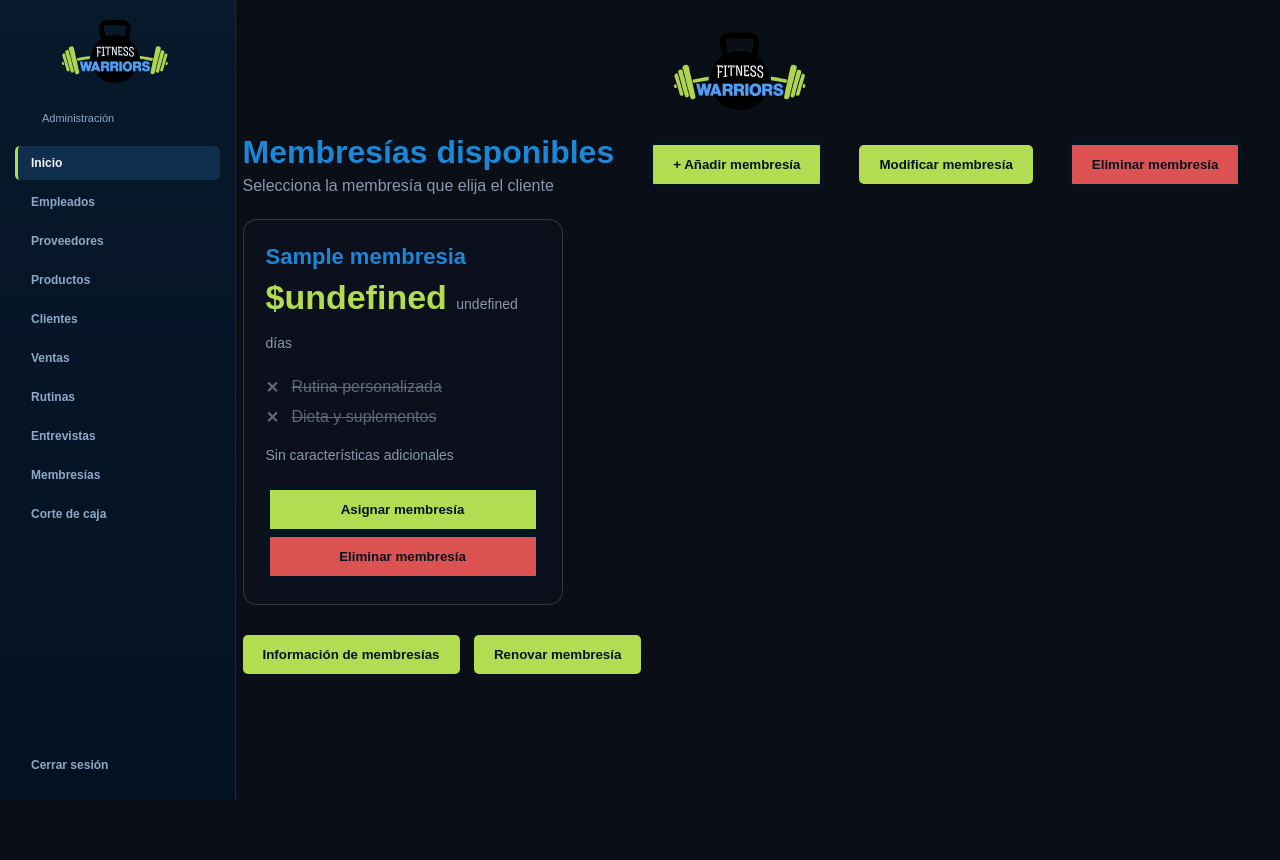
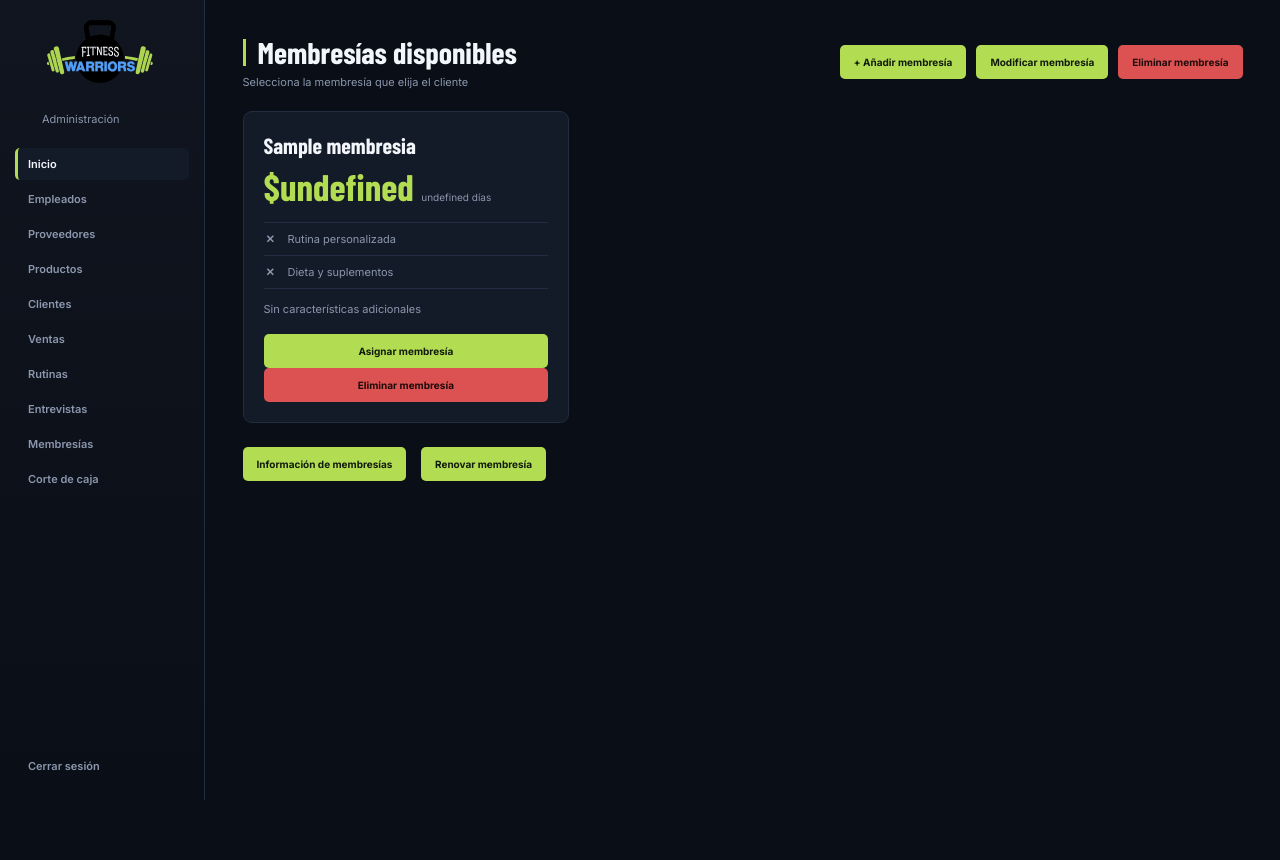
Before and after one commit to BloodSG/Proyecto-Gym-Warriors, a PHP site: page /HTML-Code/membrdispoadmin.html in a window 1280 px wide. After the commit the page ends 800 px from the top, so only its background shows below. Run offline with PHP 8.4, Linux system fonts and the light colour scheme; tables that the repository leaves empty or names only in its code hold one stand-in row (values such as "Sample post").

Commit message:
Rutina y diseño de membresia

```diff
--- a/CSS-Code/membrdispoadmin.css
+++ b/CSS-Code/membrdispoadmin.css
@@ -1,185 +1,31 @@
+@import url('https://fonts.googleapis.com/css2?family=Barlow+Condensed:wght@500;600;700&family=Inter:wght@400;500;600;700&display=swap');
+
 :root {
+    --bg: #0a0e17;
+    --bg-elevated: #10151f;
+    --card: #131a28;
+    --border: #232c40;
     --lime: #b2dc52;
+    --blue: #4d9fff;
+    --danger: #dc5252;
     --text: #f2f5fa;
-}
-body{
-    font-family: Arial;
-    background: #0a0e17;
-    background-size: cover;
-    padding:30px;
-    min-height:100vh;
-    margin:0;
-    margin-left: 205px;
-}
-.contenido{
-    width: 100%;
-    max-width: 1000px;
-    margin: auto;
-}
-.logo{
-    text-align:center;
-}
-.logo img{
-    width:180px;
-}
-h1{
-    margin: 0 0 6px;
-    color:#1c87d5;
-}
-p{
-    color:#8b97ad;
+    --text-dim: #8b97ad;
 }
 
-/* Encabezado: titulo y boton de añadir */
-.encabezado{
-    display:flex;
-    justify-content:space-between;
-    align-items:center;
-    gap:16px;
-    flex-wrap:wrap;
-    margin: 10px 0 24px;
+* { box-sizing: border-box; }
+html { scroll-behavior: smooth; }
+body {
+    min-width: 320px;
+    min-height: 100vh;
+    margin: 0;
+    padding: 0 32px 45px 237px;
+    background: var(--bg);
+    color: var(--text);
+    font-family: Inter, Arial, sans-serif;
 }
-.encabezado p{
-    margin:0;
-}
-.btn-agregar{
-    padding:12px 20px;
-    background:#b2dc52;
-    color:#04141f;
-    border:4px solid #04141f;
-    border-radius:5px;
-    cursor:pointer;
-    font-weight:bold;
-}
-.btn-eliminar{
-    padding:12px 20px;
-    background:#dc5252;
-    color:#04141f;
-    border:4px solid #04141f;
-    border-radius:5px;
-    cursor:pointer;
-    font-weight:bold;
-}
-.btn-editar{
-    padding:12px 20px;
-    background:#b2dc52;
-    color:#04141f;
-    border:none;
-    border-radius:5px;
-    cursor:pointer;
-    font-weight:bold;
-}
-.btn-vigencias {
-    margin-top: 30px;
-    margin-right: 10px;
-    padding: 12px 20px;
-    background: #b2dc52;
-    color: #04141f;
-    border: none;
-    border-radius: 5px;
-    cursor: pointer;
-    font-weight: bold;
-}
+a { color: inherit; text-decoration: none; }
 
-.btn-renmem {
-    margin-top: 30px;
-    padding: 12px 20px;
-    background: #b2dc52;
-    color: #04141f;
-    border: none;
-    border-radius: 5px;
-    cursor: pointer;
-    font-weight: bold;
-}
-/* Rejilla: se acomoda sola según cuántas membresías haya */
-.membresias{
-    display:grid;
-    grid-template-columns: repeat(auto-fill, minmax(250px, 1fr));
-    gap:20px;
-}
-
-.tarjeta{
-    display:flex;
-    flex-direction:column;
-    background: rgba(19, 26, 40, 0.30);
-    border: 1px solid rgba(255, 255, 255, 0.16);
-    border-radius: 14px;
-    padding: 24px 22px;
-    backdrop-filter: blur(8px);
-    -webkit-backdrop-filter: blur(8px);
-}
-.tarjeta:hover{
-    border-color:#b2dc52;
-}
-.tarjeta h2{
-    margin:0 0 8px;
-    color:#1c87d5;
-    font-size:22px;
-}
-.precio{
-    margin:0 0 16px;
-    color:#b2dc52;
-    font-size:34px;
-    font-weight:bold;
-}
-.precio span{
-    color:#8b97ad;
-    font-size:14px;
-    font-weight:normal;
-}
-
-/* lista de beneficios: paloma si lo incluye, tacha si no */
-.beneficios{
-    list-style:none;
-    margin:0 0 14px;
-    padding:0;
-}
-.beneficios li{
-    padding:6px 0 6px 26px;
-    position:relative;
-    color:#f2f5fa;
-}
-.beneficios li::before{
-    position:absolute;
-    left:0;
-    font-weight:bold;
-}
-.beneficios li.si::before{
-    content:"✓";
-    color:#b2dc52;
-}
-.beneficios li.no{
-    color:#5d687d;
-    text-decoration:line-through;
-}
-.beneficios li.no::before{
-    content:"✕";
-    color:#5d687d;
-}
-.caracteristicas{
-    flex:1;
-    margin:0 0 20px;
-    font-size:14px;
-    line-height:1.4;
-}
-.btn-suscribir{
-    display:block;
-    text-align:center;
-    padding:12px;
-    background:#b2dc52;
-    color:#04141f;
-    border:4px solid #04141f;
-    font-weight:bold;
-    text-decoration:none;
-}
-.vacio{
-    grid-column:1 / -1;
-    text-align:center;
-    padding:40px 0;
-}
-
-/* Menú lateral */
-
+/* menu lateral */
 .sidebar {
     position: fixed;
     inset: 0 auto 0 0;
@@ -187,102 +33,188 @@
     flex-direction: column;
     width: 205px;
     padding: 18px 15px;
-    background: linear-gradient(180deg, #07192c, #041120);
-    border-right: 1px solid #102b45;
+    background: linear-gradient(180deg, var(--bg-elevated), var(--bg));
+    border-right: 1px solid var(--border);
 }
-
-.brand {
-    display: block;
-    padding: 0 10px 14px;
-}
-
-.brand img {
-    display: block;
-    width: 145px;
-    max-width: 100%;
-    margin: auto;
-}
-
-.sidebar-label {
-    margin: 7px 27px 22px;
-    color: #8ea8c6;
-    font-size: 11px;
-}
-
-.main-nav {
-    display: grid;
-    gap: 5px;
-}
-
+.brand { display: block; padding: 0 10px 14px; }
+.brand img { display: block; width: 145px; max-width: 100%; margin: auto; }
+.sidebar-label { margin: 7px 27px 22px; color: var(--text-dim); font-size: 11px; }
+.main-nav { display: grid; gap: 3px; overflow-y: auto; }
 .main-nav a,
 .logout {
     display: flex;
     align-items: center;
-    gap: 12px;
-    padding: 10px 13px;
+    padding: 9px 10px;
     border-left: 3px solid transparent;
     border-radius: 5px;
-    color: #8da8c6;
-    font-size: 12px;
+    color: var(--text-dim);
+    font-size: 11px;
     font-weight: 600;
-    text-decoration: none;
+}
+.main-nav a:hover,
+.main-nav .active {
+    border-left-color: var(--lime);
+    background: var(--card);
+    color: var(--text);
+}
+.logout { margin-top: auto; }
+
+/* contenido */
+.contenido {
+    width: min(100%, 1000px);
+    margin: 34px auto 0;
+}
+.logo { display: none; }
+
+p {
+    margin: 0 0 6px;
+    color: var(--text-dim);
+    font-size: 11px;
 }
 
-.main-nav a:hover,
-.main-nav .active {
+.encabezado {
+    display: flex;
+    flex-wrap: wrap;
+    align-items: center;
+    gap: 10px;
+    margin: 0 0 22px;
+}
+.encabezado > div:first-child { margin-right: auto; }
+.encabezado p { margin: 0; }
+.encabezado h1 {
+    margin: 0 0 5px;
+    font-family: 'Barlow Condensed', sans-serif;
+    font-size: 30px;
     color: var(--text);
-    background: #102e4d;
-    border-left-color: var(--lime);
+}
+.encabezado h1::before {
+    display: inline-block;
+    width: 3px;
+    height: 27px;
+    margin-right: 12px;
+    background: var(--lime);
+    content: "";
+    vertical-align: -2px;
 }
 
-.nav-icon {
-    display: inline-grid;
-    width: 18px;
-    place-items: center;
-    color: #9ab7d4;
-    font-size: 18px;
-    line-height: 1;
+.btn-agregar,
+.btn-editar,
+.btn-eliminar,
+.btn-vigencias,
+.btn-renmem,
+.btn-suscribir {
+    padding: 11px 14px;
+    border: 0;
+    border-radius: 5px;
+    background: var(--lime);
+    color: #111b0b;
+    cursor: pointer;
+    font: inherit;
+    font-size: 10px;
+    font-weight: 700;
+}
+.btn-eliminar {
+    background: var(--danger);
+    color: #1f0a0a;
+}
+.btn-agregar:hover,
+.btn-editar:hover,
+.btn-eliminar:hover,
+.btn-vigencias:hover,
+.btn-renmem:hover,
+.btn-suscribir:hover { filter: brightness(1.08); }
+
+.btn-vigencias,
+.btn-renmem {
+    margin: 24px 10px 0 0;
 }
 
-.logout {
-    margin-top: auto;
+/* acom segun cuatas haya */
+.membresias {
+    display: grid;
+    grid-template-columns: repeat(auto-fill, minmax(250px, 1fr));
+    gap: 10px;
+}
+.tarjeta {
+    display: flex;
+    flex-direction: column;
+    padding: 20px;
+    border: 1px solid var(--border);
+    border-radius: 9px;
+    background: var(--card);
+}
+.tarjeta:hover { border-color: var(--blue); }
+.tarjeta h2 {
+    margin: 0;
+    font-family: 'Barlow Condensed', sans-serif;
+    font-size: 22px;
+}
+.precio {
+    margin: 6px 0 14px;
+    color: var(--lime);
+    font-family: 'Barlow Condensed', sans-serif;
+    font-size: 37px;
+    font-weight: 700;
+}
+.precio span {
+    color: var(--text-dim);
+    font-family: Inter, Arial, sans-serif;
+    font-size: 10px;
+    font-weight: 400;
 }
 
-/* Adaptación del menú para pantallas pequeñas */
+/* lista de beneficios:paloma si lo incluye, tacha si no */
+.beneficios {
+    margin: 0 0 12px;
+    padding: 0;
+    list-style: none;
+    border-top: 1px solid var(--border);
+}
+.beneficios li {
+    position: relative;
+    padding: 9px 0 9px 24px;
+    border-bottom: 1px solid var(--border);
+    font-size: 11px;
+}
+.beneficios li::before {
+    position: absolute;
+    left: 2px;
+    font-weight: 700;
+}
+.beneficios li.si::before { content: "✓"; color: var(--lime); }
+.beneficios li.no { color: var(--text-dim); }
+.beneficios li.no::before { content: "✕"; color: var(--text-dim); }
+
+.caracteristicas {
+    flex: 1;
+    margin: 0 0 16px;
+    font-size: 11px;
+    line-height: 1.5;
+}
+.btn-suscribir { display: block; width: 100%; }
+
+.vacio {
+    grid-column: 1 / -1;
+    padding: 40px 0;
+    text-align: center;
+}
 
 @media (max-width: 760px) {
-    .sidebar {
-        position: static;
-        width: 67px;
-        padding: 12px 8px;
-    }
-
-    .brand {
-        padding: 4px 0 16px;
-    }
-
-    .brand img {
-        width: 50px;
-    }
-
-    .sidebar-label,
-    .main-nav a:not(.active)::after,
-    .main-nav a:not(.active) {
-        font-size: 0;
-    }
-
-    .main-nav a,
+    body { padding: 0 14px 30px 81px; }
+    .sidebar { width: 67px; padding: 12px 8px; }
+    .brand { padding: 4px 0 16px; }
+    .brand img { width: 50px; }
+    .sidebar-label { display: none; }
+    .main-nav a:not(.active),
+    .main-nav .active,
     .logout {
         justify-content: center;
         padding: 11px 4px;
-    }
-
-    .main-nav .nav-icon,
-    .logout .nav-icon {
-        font-size: 19px;
-    }
-
-    .main-nav .active {
         font-size: 0;
     }
+    .contenido { margin-top: 18px; }
 }
+@media (max-width: 560px) {
+    body { padding-right: 10px; padding-left: 77px; }
+    .encabezado h1 { font-size: 27px; }
+}
--- a/CSS-Code/nueva_rutina.css
+++ b/CSS-Code/nueva_rutina.css
@@ -234,4 +234,5 @@
     font-family: Arial, sans-serif;
     font-variant-numeric: lining-nums;
     font-size: 14px;
-}
+}#grupo_nuevo_ejercicio { display: none; }
+form:has(#id_ejercicio option[value="nuevo"]:checked) #grupo_nuevo_ejercicio { display: block; }
```
Also changed, not shown: HTML-Code/nueva_rutina.html (+15 -4 lines).
